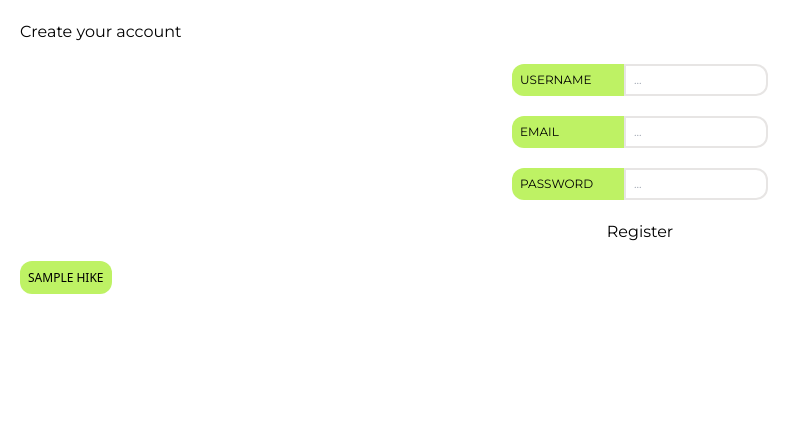
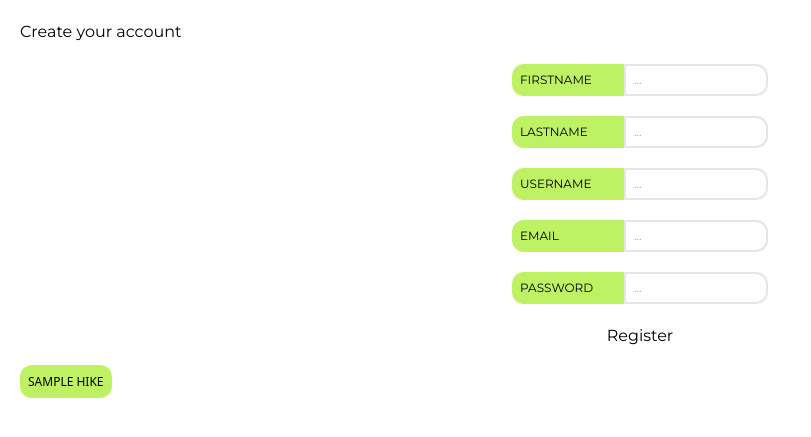
Before and after one commit to becodeorg/hamilton-7-hiking-project-lauranne-colin, a PHP site: template src/views/registration.view.php in a window 1280 px wide. Shown: the part 200-637 px from the top of the page, without its empty margins (0-811 px from the left). Run offline with PHP 8.4, Linux system fonts and the light colour scheme; the template is opened without the code that fills it: most values are stand-ins (such as "Sample title", 1, 10 or a date in 2020); some libraries are stand-ins or nearby versions; some web fonts are replaced.

Commit message:
registration fixed

```diff
--- a/src/models/Auth.php
+++ b/src/models/Auth.php
@@ -2,11 +2,13 @@
 
 class Auth extends Database
 {
-    public function create(string $username, string $email, string $password): void
+    public function create(string $firstname, string $lastname, string $username, string $email, string $password): void
     {
         if (!$this->query(
-            "INSERT INTO Users(nickname, email, password) VALUES (?, ?, ?)",
+            "INSERT INTO Users(firstname, lastname,nickname, email, password) VALUES (?, ?, ?,?,?)",
             [
+                $firstname,
+                $lastname,
                 $username,
                 $email,
                 $password
--- a/src/views/includes/header.view.php
+++ b/src/views/includes/header.view.php
@@ -25,7 +25,7 @@
     <nav class="pb-3">
         <ul class="text-sm flex flex-row justify-center">
             <li class="mx-2"><a href="/"><i class="fa-solid fa-house"></i><span class="hidden">Home</span></a></li>
-            <?php if (empty($_SESSION['user'])): ?>
+            <?php if (empty($_SESSION['User'])): ?>
                 <li class="mx-2"><a href="/login"><i class="fa-solid fa-user-check"></i><span class="hidden">Login</span></a></li>
                 <li class="mx-2"><a href="/registration"><i class="fa-solid fa-user-plus"></i><span class="hidden">Register</span></a></li>
             <?php else: ?>
@@ -33,7 +33,7 @@
             <?php endif; ?>
         </ul>
     </nav>
-    <?php if (!empty($_SESSION['user'])): ?>
-        <span>Hello <?= $_SESSION['user']['username'] ?></span>
+    <?php if (!empty($_SESSION['User'])): ?>
+        <span>Hello <?= $_SESSION['User']['nickname'] ?></span>
     <?php endif; ?>
 </header>
--- a/src/views/registration.view.php
+++ b/src/views/registration.view.php
@@ -18,9 +18,17 @@
 
 <div class="flex justify-center">
 <form class="flex flex-col" action="registration" method="post">
+<div class="input flex flex-row mb-5 w-fit">
+        <label for="firstname" class="w-28 label uppercase bg-lime-300 p-2 text-xs"> Firstname</label>
+        <input type="firstname" name="firstname" placeholder="..." class="input border-stone-200 border-2 w-36 pl-2 text-xs">
+    </div>
     <div class="input flex flex-row mb-5 w-fit">
-        <label for="username" class="w-28 label uppercase bg-lime-300 p-2 text-xs">Username</label>
-        <input type="text" name="username" placeholder="..." class="input border-stone-200 border-2 w-36 pl-2 text-xs">
+        <label for="lastname" class="w-28 label uppercase bg-lime-300 p-2 text-xs"> Lastname</label>
+        <input type="lastname" name="lastname" placeholder="..." class="input border-stone-200 border-2 w-36 pl-2 text-xs">
+    </div>
+    <div class="input flex flex-row mb-5 w-fit">
+        <label for="nickname" class="w-28 label uppercase bg-lime-300 p-2 text-xs">Username</label>
+        <input type="text" name="nickname" placeholder="..." class="input border-stone-200 border-2 w-36 pl-2 text-xs">
     </div>
     <div class="input flex flex-row mb-5 w-fit">
         <label for="email" class="w-28 label uppercase bg-lime-300 p-2 text-xs">Email</label>
```
Also changed, not shown: src/controllers/AuthController.php (+8 -2 lines), src/views/profileUser.php (added, +49 -0 lines).
